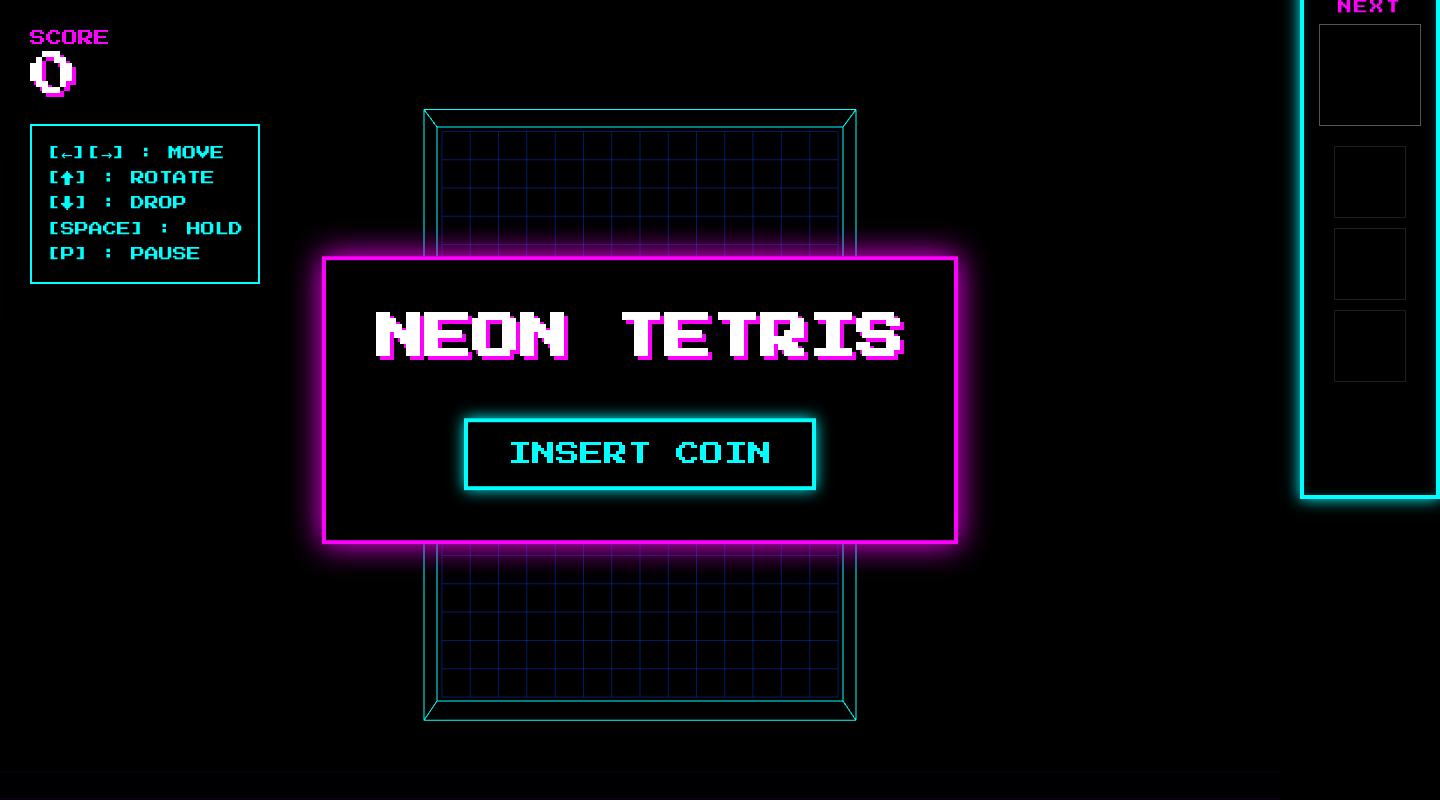
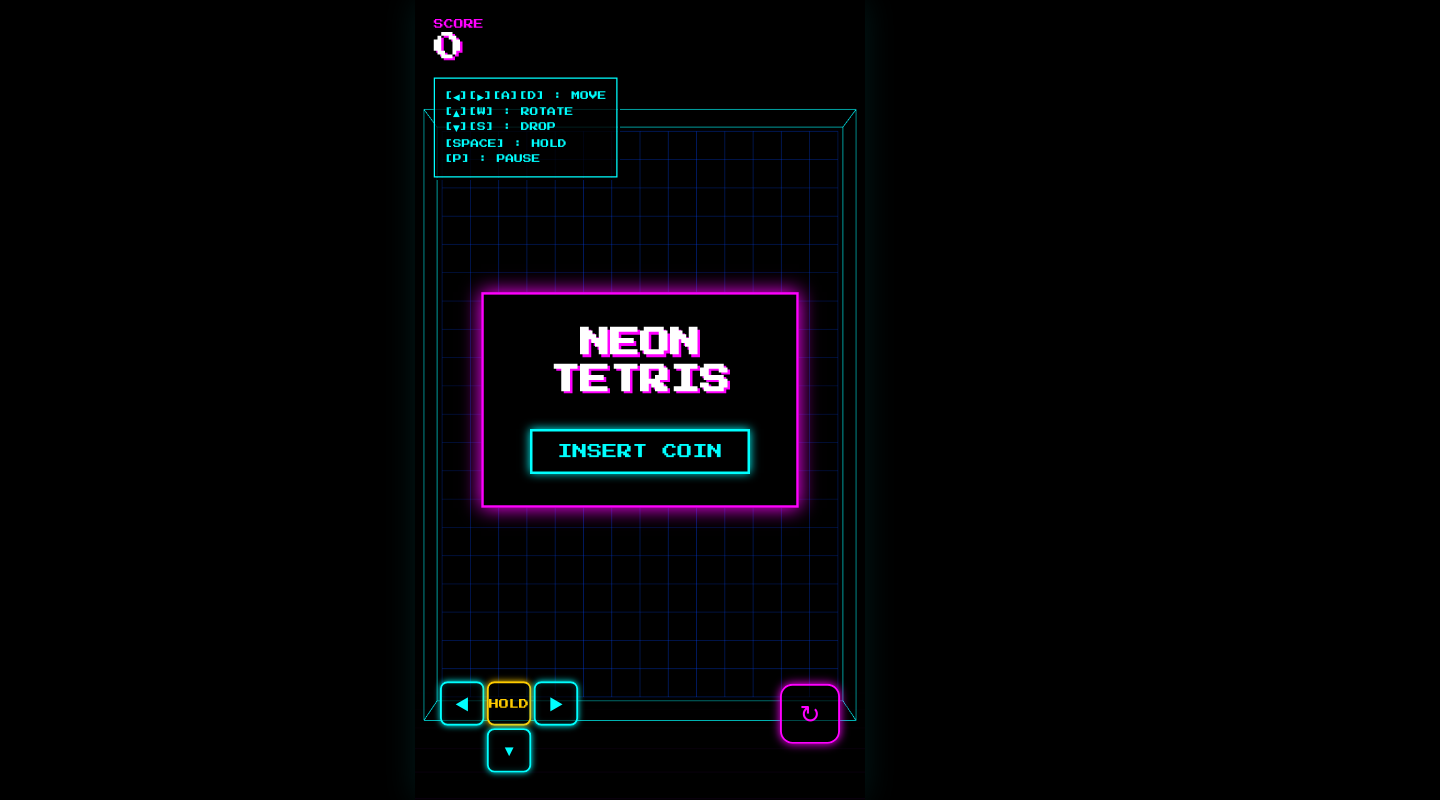
Before and after one commit to 114820015/dropping8215, a plain HTML site: page index.html in a window 1280 px wide. Shown: the whole page, 1440 px wide, since content can reach past the window. Drawn offline with nearby package versions, Linux system fonts and the light colour scheme; animation ran at ten frames a second.

Commit message:
Update index.html

```diff
--- a/index.html
+++ b/index.html
@@ -3,7 +3,7 @@
 <head>
     <meta charset="UTF-8">
     <meta name="viewport" content="width=device-width, initial-scale=1.0, user-scalable=no">
-    <title>3D 俄羅斯方塊 (PC Cyberpunk)</title>
+    <title>3D 俄羅斯方塊 (Cyberpunk Vertical)</title>
     <style>
         @import url('https://fonts.googleapis.com/css2?family=Press+Start+2P&display=swap');
 
@@ -13,24 +13,36 @@
             background-color: #000;
             font-family: 'Press Start 2P', cursive, 'Segoe UI', sans-serif;
             color: #e0e0e0;
+            display: flex;
+            justify-content: center;
+            align-items: center;
+            height: 100vh;
+            width: 100vw;
+            touch-action: none;
         }
 
-        #game-container {
-            position: absolute;
-            top: 0;
-            left: 0;
-            width: 100vw;
-            height: 100vh;
+        /* 遊戲舞台：改回直向 720x1280 */
+        #game-stage {
+            position: relative;
+            width: 720px;
+            height: 1280px;
             background: radial-gradient(circle at center, #1a0b2e 0%, #000000 100%);
+            overflow: hidden;
+            box-shadow: 0 0 50px rgba(0, 255, 255, 0.1);
+            transform-origin: center center;
         }
 
         #main-canvas {
             display: block;
             width: 100%;
             height: 100%;
+            position: absolute;
+            top: 0;
+            left: 0;
+            z-index: 1;
         }
 
-        /* 左上角資訊區 */
+        /* UI 層 */
         #ui-layer {
             position: absolute;
             top: 30px;
@@ -43,16 +55,15 @@
             gap: 15px;
         }
 
-        /* 介面定位錨點 (跟隨 3D 盤面) */
+        /* 介面定位錨點 */
         #board-area {
             position: absolute;
-            top: 50%;
+            top: 45%; /* 稍微往上提，留空間給按鍵 */
             left: 50%;
-            width: 100px; /* JS update */
+            width: 100px;
             height: 100px;
             pointer-events: none;
             z-index: 10;
-            /* border: 1px solid red; */
         }
 
         .side-panel {
@@ -64,17 +75,17 @@
         }
 
         #left-panel {
-            top: 30%;
+            top: 25%;
             right: 100%;
-            margin-right: 20px;
+            margin-right: 4px;
             align-items: flex-end;
             transform: translateY(-50%);
         }
 
         #right-panel {
-            top: 30%;
+            top: 25%;
             left: 100%;
-            margin-left: 20px;
+            margin-left: 4px;
             align-items: flex-start;
             transform: translateY(-50%);
         }
@@ -100,8 +111,8 @@
         }
 
         .preview-canvas {
-            width: 100px;
-            height: 100px;
+            width: 80px;
+            height: 80px;
             background: #000;
             border: 1px solid #333;
         }
@@ -115,11 +126,11 @@
 
         #next-box {
             border-color: #00ffff;
-            height: 480px;
+            height: 380px;
         }
 
-        #next-canvas-0 { width: 100px; height: 100px; margin-bottom: 20px; border: 1px solid #555; }
-        .small-next { width: 70px; height: 70px; margin-bottom: 10px; opacity: 0.6; }
+        #next-canvas-0 { width: 80px; height: 80px; margin-bottom: 15px; border: 1px solid #555; }
+        .small-next { width: 60px; height: 60px; margin-bottom: 5px; opacity: 0.6; }
 
         /* 分數顯示 */
         .score-container {
@@ -197,7 +208,97 @@
             transform: scale(1.05);
         }
 
-        /* 動畫 */
+        /* 虛擬按鍵：直向佈局 */
+        #mobile-controls {
+            display: flex;
+            position: absolute;
+            bottom: 30px;
+            left: 0;
+            width: 100%;
+            height: 220px;
+            z-index: 50;
+            pointer-events: auto;
+            justify-content: space-between;
+            padding: 0 40px;
+            box-sizing: border-box;
+            align-items: flex-end;
+        }
+
+        .d-pad {
+            display: grid;
+            grid-template-columns: 65px 65px 65px;
+            grid-template-rows: 65px 65px;
+            gap: 10px;
+            width: auto;
+            height: auto;
+            margin-bottom: 20px;
+        }
+
+        .ctrl-btn {
+            width: 65px;
+            height: 65px;
+            background: rgba(0, 0, 0, 0.6);
+            border-radius: 12px;
+            border: 3px solid #0ff;
+            color: #0ff;
+            font-size: 24px;
+            display: flex;
+            justify-content: center;
+            align-items: center;
+            user-select: none;
+            cursor: pointer;
+            box-shadow: 0 0 10px #0ff, inset 0 0 10px rgba(0, 255, 255, 0.2);
+            touch-action: manipulation;
+            font-family: sans-serif;
+            transition: all 0.1s;
+        }
+
+        .ctrl-btn:active, .ctrl-btn.active {
+            background: #0ff;
+            color: #000;
+            box-shadow: 0 0 30px #0ff;
+            transform: scale(0.95);
+        }
+
+        .btn-left { grid-column: 1; grid-row: 1; }
+        .btn-right { grid-column: 3; grid-row: 1; }
+        .btn-down { grid-column: 2; grid-row: 2; }
+
+        #btn-hold {
+            grid-column: 2;
+            grid-row: 1;
+            border-color: #ffcc00;
+            color: #ffcc00;
+            box-shadow: 0 0 10px #ffcc00;
+            font-size: 16px;
+            font-family: 'Press Start 2P', cursive;
+        }
+
+        #btn-hold:active, #btn-hold.active {
+            background: #ffcc00;
+            color: #000;
+            box-shadow: 0 0 30px #ffcc00;
+        }
+
+        .action-pad {
+            position: relative;
+            margin-bottom: 60px;
+        }
+
+        .btn-rotate {
+            border-color: #ff00ff;
+            color: #ff00ff;
+            width: 90px; height: 90px;
+            border-radius: 20px;
+            font-size: 40px;
+            box-shadow: 0 0 15px #ff00ff;
+        }
+        .btn-rotate:active, .btn-rotate.active {
+            background: #ff00ff;
+            color: #000;
+            box-shadow: 0 0 40px #ff00ff;
+        }
+
         @keyframes scorePop {
             0% { transform: scale(1); }
             40% { transform: scale(1.3); }
@@ -215,7 +316,7 @@
 </head>
 <body>
 
-<div id="game-container">
+<div id="game-stage">
 
     <div id="ui-layer">
         <div class="score-container">
@@ -224,9 +325,9 @@
         </div>
 
         <div class="controls-info">
-            [←][→] : MOVE<br>
-            [↑] : ROTATE<br>
-            [↓] : DROP<br>
+            [◀][▶][A][D] : MOVE<br>
+            [▲][W] : ROTATE<br>
+            [▼][S] : DROP<br>
             [SPACE] : HOLD<br>
             [P] : PAUSE
         </div>
@@ -235,7 +336,6 @@
     <!-- 介面定位錨點 -->
     <div id="board-area"></div>
 
-    <!-- 左側 Hold 面板 -->
     <div id="left-panel" class="side-panel">
         <div id="hold-box" class="cyber-box">
             <div class="box-label">HOLD</div>
@@ -243,7 +343,6 @@
         </div>
     </div>
 
-    <!-- 右側 Next 面板 -->
     <div id="right-panel" class="side-panel">
         <div id="next-box" class="cyber-box">
             <div class="box-label">NEXT</div>
@@ -260,24 +359,36 @@
         <button id="start-btn">INSERT COIN</button>
     </div>
 
-    <!-- Main Canvas will be injected here -->
+    <!-- 虛擬按鍵 -->
+    <div id="mobile-controls">
+        <!-- 左手控制區 -->
+        <div class="d-pad">
+            <div class="ctrl-btn btn-left" id="btn-left">◀</div>
+            <div class="ctrl-btn" id="btn-hold">HOLD</div>
+            <div class="ctrl-btn btn-right" id="btn-right">▶</div>
+            <div class="ctrl-btn btn-down" id="btn-down">▼</div>
+        </div>
+        <!-- 右手控制區 -->
+        <div class="action-pad">
+            <div class="ctrl-btn btn-rotate" id="btn-rotate">↻</div>
+        </div>
+    </div>
 </div>
 
 <script src="https://cdnjs.cloudflare.com/ajax/libs/three.js/r128/three.min.js"></script>
 
 <script>
+    // 邏輯解析度 (直向 720x1280)
+    const LOGICAL_WIDTH = 720;
+    const LOGICAL_HEIGHT = 1280;
+
     const BOARD_WIDTH = 14;
     const BOARD_HEIGHT = 20;
 
-    // Retro Neon Palette - Adjusted for distinction
+    // Retro Neon Palette
     const COLORS = {
-        I: 0x00FFFF, // Cyan
-        J: 0x1E90FF, // Dodger Blue
-        L: 0xFF8800, // Orange
-        O: 0xFFFF00, // Yellow
-        S: 0x00FF00, // Green
-        T: 0x9D00FF, // Purple
-        Z: 0xFF0055  // Red/Pink
+        I: 0x00FFFF, J: 0x1E90FF, L: 0xFF8800, O: 0xFFFF00,
+        S: 0x00FF00, T: 0x9D00FF, Z: 0xFF0055
     };
 
     const TETROMINOS = {
@@ -308,20 +419,36 @@
 
     const previewManagers = {};
 
+    function resizeGame() {
+        const windowWidth = window.innerWidth;
+        const windowHeight = window.innerHeight;
+        const scale = Math.min(windowWidth / LOGICAL_WIDTH, windowHeight / LOGICAL_HEIGHT);
+
+        const stage = document.getElementById('game-stage');
+        stage.style.transform = `scale(${scale})`;
+
+        if(renderer) {
+            renderer.setPixelRatio(window.devicePixelRatio / scale);
+        }
+    }
+
     function init() {
+        resizeGame();
+        window.addEventListener('resize', resizeGame);
+
         scene = new THREE.Scene();
         scene.background = new THREE.Color(0x000000);
         scene.fog = new THREE.Fog(0x000000, 40, 100);
 
-        camera = new THREE.PerspectiveCamera(60, window.innerWidth / window.innerHeight, 0.1, 1000);
+        camera = new THREE.PerspectiveCamera(60, LOGICAL_WIDTH / LOGICAL_HEIGHT, 0.1, 1000);
         camera.position.set(0, 10, 24);
         camera.lookAt(0, 10, 0);
 
         renderer = new THREE.WebGLRenderer({ antialias: true, alpha: false });
-        renderer.setSize(window.innerWidth, window.innerHeight);
+        renderer.setSize(LOGICAL_WIDTH, LOGICAL_HEIGHT);
         renderer.shadowMap.enabled = true;
         renderer.domElement.id = 'main-canvas';
-        document.getElementById('game-container').appendChild(renderer.domElement);
+        document.getElementById('game-stage').appendChild(renderer.domElement);
 
         const ambient = new THREE.AmbientLight(0xffffff, 0.8);
         scene.add(ambient);
@@ -352,15 +479,15 @@
             }
         }, 100);
 
-        window.addEventListener('resize', onWindowResize, false);
         document.addEventListener('keydown', onKeyDown);
+        document.addEventListener('keyup', onKeyUp);
         document.getElementById('start-btn').onclick = onStartBtnClick;
+        setupMobileControls();
 
         animate(0);
     }
 
     function createBackgroundVisuals() {
-        // Retro Synthwave Grid
         const gridHelper = new THREE.GridHelper(200, 40, 0xff00ff, 0x220033);
         gridHelper.position.y = -30;
         gridHelper.position.z = -20;
@@ -374,17 +501,16 @@
 
         camera.updateMatrixWorld();
 
-        // 3D 盤面邊界投影
         const topLeft = new THREE.Vector3(-7.6, 20.6, 0);
         const bottomRight = new THREE.Vector3(7.6, -0.6, 0);
 
         topLeft.project(camera);
         bottomRight.project(camera);
 
-        const x1 = (topLeft.x * 0.5 + 0.5) * window.innerWidth;
-        const y1 = (-(topLeft.y * 0.5) + 0.5) * window.innerHeight;
-        const x2 = (bottomRight.x * 0.5 + 0.5) * window.innerWidth;
-        const y2 = (-(bottomRight.y * 0.5) + 0.5) * window.innerHeight;
+        const x1 = (topLeft.x * 0.5 + 0.5) * LOGICAL_WIDTH;
+        const y1 = (-(topLeft.y * 0.5) + 0.5) * LOGICAL_HEIGHT;
+        const x2 = (bottomRight.x * 0.5 + 0.5) * LOGICAL_WIDTH;
+        const y2 = (-(bottomRight.y * 0.5) + 0.5) * LOGICAL_HEIGHT;
 
         const width = Math.abs(x2 - x1);
         const height = Math.abs(y2 - y1);
@@ -401,9 +527,8 @@
         const container = document.getElementById(containerId);
         if(!container) return;
 
-        // 使用固定大小，因為容器是固定的
-        const width = 100; // or container.clientWidth
-        const height = container.id.includes('small-next') ? 70 : 100;
+        const width = 80;
+        const height = container.id.includes('small-next') ? 60 : 80;
 
         const pScene = new THREE.Scene();
         const pCamera = new THREE.PerspectiveCamera(50, width / height, 0.1, 50);
@@ -465,7 +590,6 @@
             mesh.position.set(x - cx, y - cy, 0);
 
             const edges = new THREE.EdgesGeometry(geometry);
-            // 預覽: 黑線
             const line = new THREE.LineSegments(edges, new THREE.LineBasicMaterial({ color: 0x000000, opacity: 1, transparent: true }));
             mesh.add(line);
 
@@ -482,14 +606,12 @@
     }
 
     function createBoardVisuals() {
-        // 外框 - 亮的青色
         const frameGeo = new THREE.BoxGeometry(BOARD_WIDTH + 0.5, BOARD_HEIGHT + 0.5, 1.5);
         const edges = new THREE.EdgesGeometry(frameGeo);
         const line = new THREE.LineSegments(edges, new THREE.LineBasicMaterial({ color: 0x00ffff, opacity: 1.0, transparent: true }));
         line.position.set(0, BOARD_HEIGHT/2 - 0.5, 0);
         scene.add(line);
 
-        // 背景網格 - 復古藍
         const gridMat = new THREE.LineBasicMaterial({
             color: 0x0044ff,
             transparent: true,
@@ -611,7 +733,7 @@
             const wy = activePiece.y + dy;
             mesh.position.set(wx, wy, 0);
             const edges = new THREE.EdgesGeometry(geometry);
-            // 落下中：黑線
+            // Black lines
             mesh.add(new THREE.LineSegments(edges, new THREE.LineBasicMaterial({ color: 0x000000, opacity: 1 })));
             activeGroup.add(mesh);
         });
@@ -683,7 +805,6 @@
         const mesh = new THREE.Mesh(geometry, material);
         mesh.position.set(x - BOARD_WIDTH/2 + 0.5, y, 0);
         const edges = new THREE.EdgesGeometry(geometry);
-        // 鎖定後：白線
         mesh.add(new THREE.LineSegments(edges, new THREE.LineBasicMaterial({color:0xffffff, opacity:1})));
         boardGroup.add(mesh);
         boardMeshes[y][x] = mesh;
@@ -815,7 +936,6 @@
             }
         }
 
-        // Background Animation
         if(backgroundGroup && backgroundGroup.userData.grid) {
             const grid = backgroundGroup.userData.grid;
             grid.position.z += dt * 5;
@@ -845,18 +965,41 @@
         });
     }
 
+    function toggleBtn(btnId, active) {
+        const el = document.getElementById(btnId);
+        if(el) {
+            if(active) el.classList.add('active');
+            else el.classList.remove('active');
+        }
+    }
+
     function onKeyDown(e) {
         if(e.code === 'Space') e.preventDefault();
+
+        if(e.code === 'ArrowLeft' || e.code === 'KeyA') toggleBtn('btn-left', true);
+        if(e.code === 'ArrowRight' || e.code === 'KeyD') toggleBtn('btn-right', true);
+        if(e.code === 'ArrowDown' || e.code === 'KeyS') toggleBtn('btn-down', true);
+        if(e.code === 'ArrowUp' || e.code === 'KeyW') toggleBtn('btn-rotate', true);
+        if(e.code === 'Space') toggleBtn('btn-hold', true);
+
         if(isGameOver && e.code !== 'Space') return;
+
         switch(e.code) {
-            case 'ArrowLeft': movePiece(-1, 0); break;
-            case 'ArrowRight': movePiece(1, 0); break;
-            case 'ArrowDown': movePiece(0, -1); dropCounter=0; break;
-            case 'ArrowUp': rotatePiece(); break;
+            case 'ArrowLeft': case 'KeyA': movePiece(-1, 0); break;
+            case 'ArrowRight': case 'KeyD': movePiece(1, 0); break;
+            case 'ArrowDown': case 'KeyS': movePiece(0, -1); dropCounter=0; break;
+            case 'ArrowUp': case 'KeyW': rotatePiece(); break;
             case 'Space': triggerHold(); break;
-            case 'KeyP':
-            case 'Escape': togglePause(); break;
+            case 'KeyP': case 'Escape': togglePause(); break;
         }
+    }
+
+    function onKeyUp(e) {
+        if(e.code === 'ArrowLeft' || e.code === 'KeyA') toggleBtn('btn-left', false);
+        if(e.code === 'ArrowRight' || e.code === 'KeyD') toggleBtn('btn-right', false);
+        if(e.code === 'ArrowDown' || e.code === 'KeyS') toggleBtn('btn-down', false);
+        if(e.code === 'ArrowUp' || e.code === 'KeyW') toggleBtn('btn-rotate', false);
+        if(e.code === 'Space') toggleBtn('btn-hold', false);
     }
 
     function togglePause() {
@@ -883,10 +1026,28 @@
         document.getElementById('modal').style.display = 'none';
     }
 
+    function setupMobileControls() {
+        const bind = (id, fn) => {
+            const el = document.getElementById(id);
+            if(el) {
+                el.addEventListener('pointerdown', (e) => {
+                    e.preventDefault();
+                    el.classList.add('active');
+                    fn();
+                });
+                el.addEventListener('pointerup', () => el.classList.remove('active'));
+                el.addEventListener('pointerleave', () => el.classList.remove('active'));
+            }
+        };
+        bind('btn-left', () => movePiece(-1, 0));
+        bind('btn-right', () => movePiece(1, 0));
+        bind('btn-down', () => { movePiece(0, -1); dropCounter=0; });
+        bind('btn-rotate', () => rotatePiece());
+        bind('btn-hold', () => triggerHold());
+    }
+
     function onWindowResize() {
-        camera.aspect = window.innerWidth / window.innerHeight;
-        camera.updateProjectionMatrix();
-        renderer.setSize(window.innerWidth, window.innerHeight);
+        resizeGame();
     }
 
     init();
```
